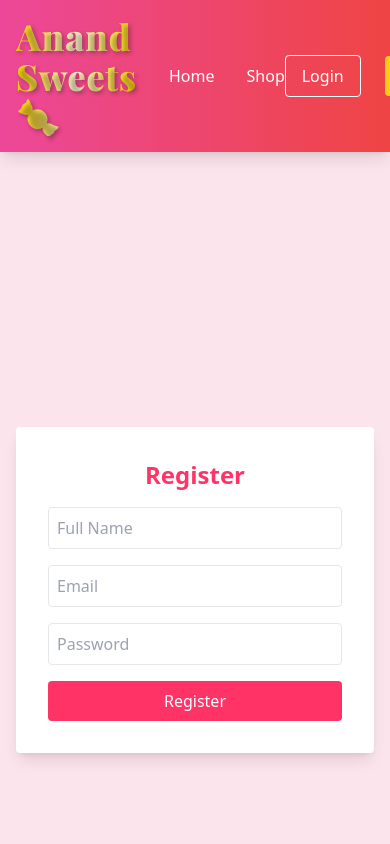
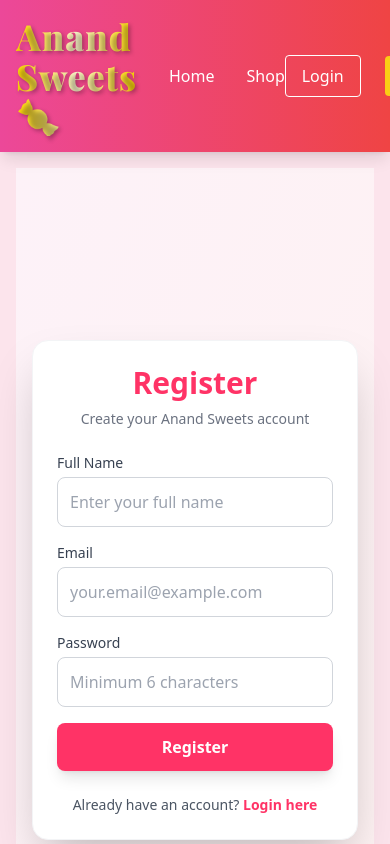
Before and after one commit to anandajmeera/Anand-Sweets, a React (Vite) app in the folder frontend/: page /register in a window 390 px wide. Shown: the top 844 px of the page. Built offline with nearby package versions, Linux system fonts and the light colour scheme; a web font is replaced by a local one.

Commit message:
feat: Improve Login and Register pages with better error handling and mobile responsiveness

```diff
--- a/frontend/src/pages/Login.jsx
+++ b/frontend/src/pages/Login.jsx
@@ -1,5 +1,5 @@
 import React, { useState } from 'react';
-import { useNavigate } from 'react-router-dom';
+import { useNavigate, Link } from 'react-router-dom';
 import api from '../api';
 
 function Login() {
@@ -7,9 +7,13 @@ function Login() {
     const [password, setPassword] = useState('');
     const navigate = useNavigate();
     const [error, setError] = useState('');
+    const [loading, setLoading] = useState(false);
 
     const handleSubmit = async (e) => {
         e.preventDefault();
+        setError('');
+        setLoading(true);
+
         try {
             const params = new URLSearchParams();
             params.append('username', email);
@@ -18,23 +22,91 @@ function Login() {
             localStorage.setItem('token', response.data.access_token);
             navigate('/dashboard');
         } catch (err) {
-            setError('Invalid credentials');
+            console.error('Login error:', err);
+            if (err.response?.status === 401) {
+                setError('Invalid email or password');
+            } else if (err.message === 'Network Error') {
+                setError('Cannot connect to server. Please make sure the backend is running.');
+            } else {
+                setError('Login failed. Please try again.');
+            }
+        } finally {
+            setLoading(false);
         }
     };
 
     return (
-        <div className="flex justify-center items-center h-screen">
-            <div className="bg-white p-8 rounded shadow-lg w-96">
-                <h2 className="text-2xl font-bold mb-4 text-center text-primary">Login</h2>
-                {error && <p className="text-red-500 mb-4">{error}</p>}
-                <form onSubmit={handleSubmit}>
-                    <input type="text" placeholder="Email or Phone Number" value={email} onChange={(e) => setEmail(e.target.value)} className="w-full p-2 mb-4 border rounded" />
-                    <input type="password" placeholder="Password" value={password} onChange={(e) => setPassword(e.target.value)} className="w-full p-2 mb-4 border rounded" />
-                    <div className="flex justify-end mb-4">
-                        <a href="/forgot-password" className="text-sm text-blue-500 hover:text-blue-700 hover:underline">Forgot Password?</a>
+        <div className="flex justify-center items-center min-h-screen bg-gradient-to-br from-pink-50 to-red-50 px-4 py-8">
+            <div className="bg-white p-6 sm:p-8 rounded-2xl shadow-2xl w-full max-w-md border border-gray-100">
+                <h2 className="text-3xl font-bold mb-2 text-center text-primary">Login</h2>
+                <p className="text-center text-gray-500 mb-6 text-sm">Welcome back to Anand Sweets</p>
+
+                {error && (
+                    <div className="bg-red-50 border border-red-200 text-red-700 px-4 py-3 rounded-lg mb-4 text-sm">
+                        {error}
                     </div>
-                    <button type="submit" className="w-full bg-primary text-white p-2 rounded hover:bg-red-600">Login</button>
+                )}
+
+                <form onSubmit={handleSubmit} className="space-y-4">
+                    <div>
+                        <label className="block text-sm font-medium text-gray-700 mb-1">Email or Phone Number</label>
+                        <input
+                            type="text"
+                            placeholder="your.email@example.com"
+                            value={email}
+                            onChange={(e) => setEmail(e.target.value)}
+                            className="w-full p-3 border border-gray-300 rounded-lg focus:ring-2 focus:ring-pink-500 focus:border-transparent outline-none transition"
+                            required
+                            disabled={loading}
+                        />
+                    </div>
+
+                    <div>
+                        <label className="block text-sm font-medium text-gray-700 mb-1">Password</label>
+                        <input
+                            type="password"
+                            placeholder="Enter your password"
+                            value={password}
+                            onChange={(e) => setPassword(e.target.value)}
+                            className="w-full p-3 border border-gray-300 rounded-lg focus:ring-2 focus:ring-pink-500 focus:border-transparent outline-none transition"
+                            required
+                            disabled={loading}
+                        />
+                    </div>
+
+                    <div className="flex justify-end">
+                        <Link to="/forgot-password" className="text-sm text-primary hover:text-red-700 hover:underline font-medium">
+                            Forgot Password?
+                        </Link>
+                    </div>
+
+                    <button
+                        type="submit"
+                        className="w-full bg-primary text-white p-3 rounded-lg hover:bg-red-600 font-bold shadow-lg transform hover:scale-[1.02] transition duration-200 disabled:opacity-50 disabled:cursor-not-allowed disabled:transform-none"
+                        disabled={loading}
+                    >
+                        {loading ? (
+                            <span className="flex items-center justify-center">
+                                <svg className="animate-spin -ml-1 mr-3 h-5 w-5 text-white" xmlns="http://www.w3.org/2000/svg" fill="none" viewBox="0 0 24 24">
+                                    <circle className="opacity-25" cx="12" cy="12" r="10" stroke="currentColor" strokeWidth="4"></circle>
+                                    <path className="opacity-75" fill="currentColor" d="M4 12a8 8 0 018-8V0C5.373 0 0 5.373 0 12h4zm2 5.291A7.962 7.962 0 014 12H0c0 3.042 1.135 5.824 3 7.938l3-2.647z"></path>
+                                </svg>
+                                Logging in...
+                            </span>
+                        ) : (
+                            'Login'
+                        )}
+                    </button>
                 </form>
+
+                <div className="mt-6 text-center">
+                    <p className="text-gray-600 text-sm">
+                        Don't have an account?{' '}
+                        <Link to="/register" className="text-primary font-semibold hover:underline">
+                            Register here
+                        </Link>
+                    </p>
+                </div>
             </div>
         </div>
     );
--- a/frontend/src/pages/Register.jsx
+++ b/frontend/src/pages/Register.jsx
@@ -1,33 +1,141 @@
 import React, { useState } from 'react';
-import { useNavigate } from 'react-router-dom';
+import { useNavigate, Link } from 'react-router-dom';
 import api from '../api';
 
 function Register() {
     const [email, setEmail] = useState('');
     const [password, setPassword] = useState('');
     const [fullName, setFullName] = useState('');
+    const [error, setError] = useState('');
+    const [loading, setLoading] = useState(false);
     const navigate = useNavigate();
 
     const handleSubmit = async (e) => {
         e.preventDefault();
+        setError('');
+        setLoading(true);
+
+        // Validation
+        if (!fullName.trim()) {
+            setError('Please enter your full name');
+            setLoading(false);
+            return;
+        }
+        if (!email.trim()) {
+            setError('Please enter your email');
+            setLoading(false);
+            return;
+        }
+        if (password.length < 6) {
+            setError('Password must be at least 6 characters');
+            setLoading(false);
+            return;
+        }
+
         try {
-            await api.post('/auth/register', { email, password, full_name: fullName });
+            await api.post('/auth/register', {
+                email: email.trim(),
+                password,
+                full_name: fullName.trim()
+            });
+            alert('Registration successful! Please login.');
             navigate('/login');
         } catch (err) {
-            alert('Registration failed');
+            console.error('Registration error:', err);
+            if (err.response?.data?.detail) {
+                setError(err.response.data.detail);
+            } else if (err.response?.status === 400) {
+                setError('Email already registered or invalid data');
+            } else if (err.message === 'Network Error') {
+                setError('Cannot connect to server. Please make sure the backend is running.');
+            } else {
+                setError('Registration failed. Please try again.');
+            }
+        } finally {
+            setLoading(false);
         }
     };
 
     return (
-        <div className="flex justify-center items-center h-screen">
-            <div className="bg-white p-8 rounded shadow-lg w-96">
-                <h2 className="text-2xl font-bold mb-4 text-center text-primary">Register</h2>
-                <form onSubmit={handleSubmit}>
-                    <input type="text" placeholder="Full Name" value={fullName} onChange={(e) => setFullName(e.target.value)} className="w-full p-2 mb-4 border rounded" />
-                    <input type="email" placeholder="Email" value={email} onChange={(e) => setEmail(e.target.value)} className="w-full p-2 mb-4 border rounded" />
-                    <input type="password" placeholder="Password" value={password} onChange={(e) => setPassword(e.target.value)} className="w-full p-2 mb-4 border rounded" />
-                    <button type="submit" className="w-full bg-primary text-white p-2 rounded hover:bg-red-600">Register</button>
+        <div className="flex justify-center items-center min-h-screen bg-gradient-to-br from-pink-50 to-red-50 px-4 py-8">
+            <div className="bg-white p-6 sm:p-8 rounded-2xl shadow-2xl w-full max-w-md border border-gray-100">
+                <h2 className="text-3xl font-bold mb-2 text-center text-primary">Register</h2>
+                <p className="text-center text-gray-500 mb-6 text-sm">Create your Anand Sweets account</p>
+
+                {error && (
+                    <div className="bg-red-50 border border-red-200 text-red-700 px-4 py-3 rounded-lg mb-4 text-sm">
+                        {error}
+                    </div>
+                )}
+
+                <form onSubmit={handleSubmit} className="space-y-4">
+                    <div>
+                        <label className="block text-sm font-medium text-gray-700 mb-1">Full Name</label>
+                        <input
+                            type="text"
+                            placeholder="Enter your full name"
+                            value={fullName}
+                            onChange={(e) => setFullName(e.target.value)}
+                            className="w-full p-3 border border-gray-300 rounded-lg focus:ring-2 focus:ring-pink-500 focus:border-transparent outline-none transition"
+                            required
+                            disabled={loading}
+                        />
+                    </div>
+
+                    <div>
+                        <label className="block text-sm font-medium text-gray-700 mb-1">Email</label>
+                        <input
+                            type="email"
+                            placeholder="your.email@example.com"
+                            value={email}
+                            onChange={(e) => setEmail(e.target.value)}
+                            className="w-full p-3 border border-gray-300 rounded-lg focus:ring-2 focus:ring-pink-500 focus:border-transparent outline-none transition"
+                            required
+                            disabled={loading}
+                        />
+                    </div>
+
+                    <div>
+                        <label className="block text-sm font-medium text-gray-700 mb-1">Password</label>
+                        <input
+                            type="password"
+                            placeholder="Minimum 6 characters"
+                            value={password}
+                            onChange={(e) => setPassword(e.target.value)}
+                            className="w-full p-3 border border-gray-300 rounded-lg focus:ring-2 focus:ring-pink-500 focus:border-transparent outline-none transition"
+                            required
+                            minLength="6"
+                            disabled={loading}
+                        />
+                    </div>
+
+                    <button
+                        type="submit"
+                        className="w-full bg-primary text-white p-3 rounded-lg hover:bg-red-600 font-bold shadow-lg transform hover:scale-[1.02] transition duration-200 disabled:opacity-50 disabled:cursor-not-allowed disabled:transform-none"
+                        disabled={loading}
+                    >
+                        {loading ? (
+                            <span className="flex items-center justify-center">
+                                <svg className="animate-spin -ml-1 mr-3 h-5 w-5 text-white" xmlns="http://www.w3.org/2000/svg" fill="none" viewBox="0 0 24 24">
+                                    <circle className="opacity-25" cx="12" cy="12" r="10" stroke="currentColor" strokeWidth="4"></circle>
+                                    <path className="opacity-75" fill="currentColor" d="M4 12a8 8 0 018-8V0C5.373 0 0 5.373 0 12h4zm2 5.291A7.962 7.962 0 014 12H0c0 3.042 1.135 5.824 3 7.938l3-2.647z"></path>
+                                </svg>
+                                Creating Account...
+                            </span>
+                        ) : (
+                            'Register'
+                        )}
+                    </button>
                 </form>
+
+                <div className="mt-6 text-center">
+                    <p className="text-gray-600 text-sm">
+                        Already have an account?{' '}
+                        <Link to="/login" className="text-primary font-semibold hover:underline">
+                            Login here
+                        </Link>
+                    </p>
+                </div>
             </div>
         </div>
     );
```
